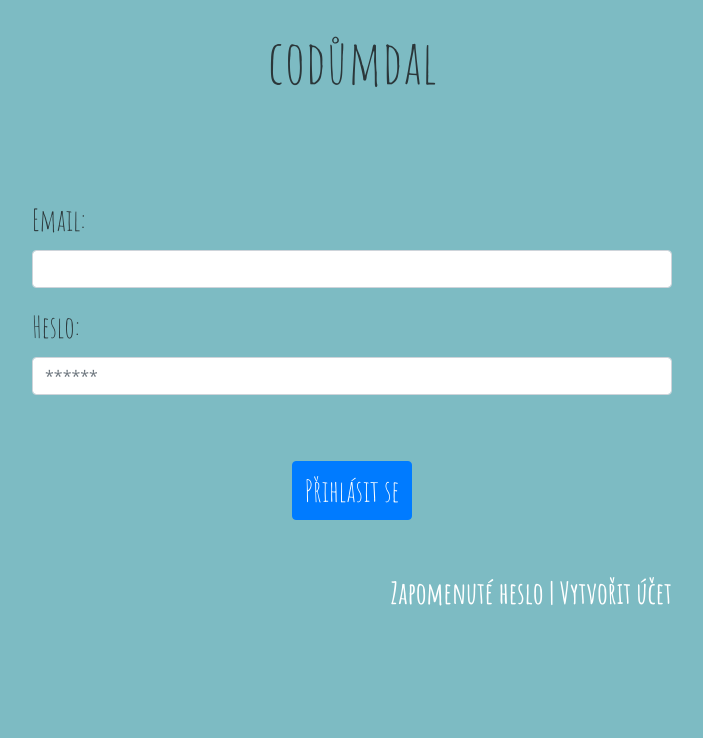
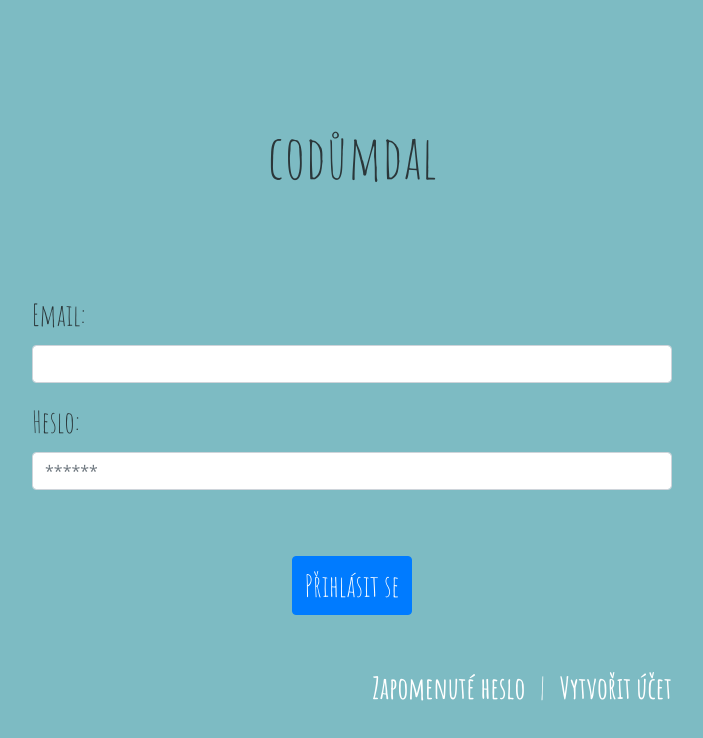
Before and after one commit to LucieSt/codumdal, a Vue app: page /login in a window 1280 px wide. Shown: the top 738 px of the page, without its empty margins (288-991 px from the left). Built offline with nearby package versions, Linux system fonts and the light colour scheme; no server answers.

Commit message:
save work

```diff
--- a/src/assets/sass/components/_app.scss
+++ b/src/assets/sass/components/_app.scss
@@ -6,6 +6,15 @@
     // -webkit-font-smoothing: antialiased;
     // -moz-osx-font-smoothing: grayscale;
     height: 100vh;
+
+    ::selection {
+        color: $iceberg;
+        background: $grey;
+    }
+     ::-moz-selection { /* Code for Firefox */
+        color: $iceberg;
+        background: $grey;
+    }
 
     ul {
         padding: 30px;
--- a/src/assets/sass/components/_login.scss
+++ b/src/assets/sass/components/_login.scss
@@ -1,19 +1,26 @@
-body {
-    background-color: $middleblue;
-}
 
 .login-component {
     font-size: $upper-headline;
-    position: fixed;
-    width: 50%;
-    top: 40%;
-    left: 50%;
-    transform: translate(-50%, -50%);
     color: $grey;
+    background-color: $middleblue;
+    min-height: 100vh;
+
+    form {
+        width: 50%;
+        margin: auto;
+    }
+
+    .headline-logo {
+        margin-bottom: 100px;
+    }
+
+    .signup-headline {
+        margin-bottom: 50px;
+    }
 
     h1 {
-        margin-bottom: 100px;
         font-size: $upper-maxiheadline;
+        padding-top: 15vh;
     }
 
     label {
@@ -31,9 +38,36 @@ body {
 
     .extras {
         text-align: right;
+        padding-bottom: 50px;
     }
 
     a {
         cursor: pointer;
+        padding-left: 15px;
+    }
+
+    span {
+        padding-left: 15px;
+        color: white;
+    }
+
+    .loading {
+        position: fixed;
+        top: 0;
+        right: 0;
+        bottom: 0;
+        left: 0;
+        background: rgba(#34495E, 0.4);
+        z-index: 9999;
+
+        p {
+            background: white;
+            width: 150px;
+            text-align: center;
+            margin: 40vh auto 0;
+            padding: 40px 0;
+            border-radius: 3px;
+            box-shadow: 0 0 20px 0 rgba(#34495E, 0.5);
+        }
     }
 }
--- a/src/components/Login.vue
+++ b/src/components/Login.vue
@@ -1,9 +1,15 @@
 <template>
   <div class="login-component">
 
-    <h1>codůmdal</h1>
+    <transition name="fade">
+      <div v-if="performingRequest" class="loading">
+        <p>Loading...</p>
+      </div>
+    </transition>
 
     <b-form v-if="showLoginForm" @submit.prevent>
+
+      <h1 class="headline-logo">codůmdal</h1>
 
       <b-form-group
         id="email1"
@@ -36,7 +42,8 @@
       <b-button type="submit" variant="primary" @click="login">Přihlásit se</b-button>
 
       <div class="extras">
-        <a>Zapomenuté heslo | </a>
+        <a>Zapomenuté heslo</a>
+        <span>|</span>
         <a @click="toggleForm">Vytvořit účet</a>
       </div>
 
@@ -44,7 +51,7 @@
 
     <b-form v-if="!showLoginForm" @submit.prevent>
 
-      <h1>Nový účet</h1>
+      <h1 class="signup-headline">Nový účet</h1>
 
       <b-form-group
         id="name"
@@ -130,7 +137,8 @@ export default {
         email: '',
         password: ''
       },
-      showLoginForm: true
+      showLoginForm: true,
+      performingRequest: false
     }
   },
   methods: {
@@ -138,31 +146,37 @@ export default {
       this.showLoginForm = !this.showLoginForm
     },
     login () {
+      this.performingRequest = true
       fb.auth.signInWithEmailAndPassword(this.loginForm.email, this.loginForm.password).then(cred => {
         // cred (credentials) = object with a user (cred.user should work)
         // on resolve
         this.$store.commit('setCurrentUser', cred.user)
         this.$store.dispatch('fetchUserProfile')
+        this.performingRequest = false
         this.$router.push('/')
       }).catch(err => {
         // on reject
+        this.performingRequest = false
         console.log(err)
       })
     },
     signup () {
+      this.performingRequest = true
       fb.auth.createUserWithEmailAndPassword(this.signupForm.email, this.signupForm.password).then(cred => {
         this.$store.commit('setCurrentUser', cred.user)
         // create user obj
         fb.usersCollection.doc(cred.user.uid).set({
           name: this.signupForm.name,
-          title: this.signupForm.title
+          surname: this.signupForm.surname
         }).then(() => {
           this.$store.dispatch('fetchUserProfile')
+          this.performingRequest = false
           this.$router.push('/')
         }).catch(err => {
           console.log(err)
         })
       }).catch(err => {
+        this.performingRequest = true
         console.log(err)
       })
     }
--- a/src/store/index.js
+++ b/src/store/index.js
@@ -11,6 +11,7 @@ export default new Vuex.Store({
   },
   actions: {
     fetchUserProfile ({ commit, state }) {
+      console.log('fetchuserprofile action')
       fb.usersCollection.doc(state.currentUser.uid).get().then(res => {
         commit('setUserProfile', res.data())
       }).catch(err => {
```
